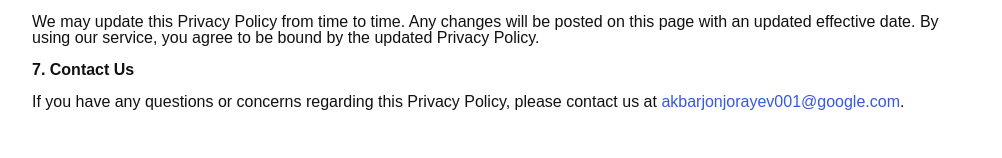
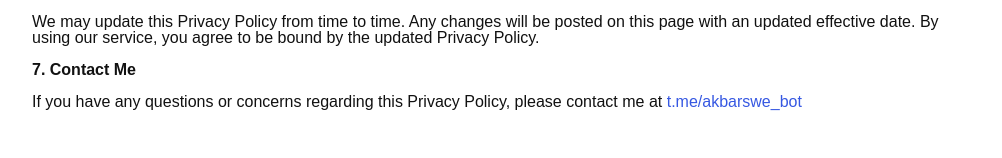
Before and after one commit to Disliko/website, a React (Create React App) app: page /privacy-policy in a window 1280 px wide. Shown: the part 605-763 px from the top of the page, without its empty margins (138-1140 px from the left). Built offline with nearby package versions, Linux system fonts and the light colour scheme.

Commit message:
email removed

```diff
--- a/src/pages/PrivacyPolicy/PrivacyPolicyContent.jsx
+++ b/src/pages/PrivacyPolicy/PrivacyPolicyContent.jsx
@@ -55,14 +55,11 @@ export default function privacyPolicyContent() {
         service, you agree to be bound by the updated Privacy Policy.
       </p>
 
-      <h2>7. Contact Us</h2>
+      <h2>7. Contact Me</h2>
       <p>
         If you have any questions or concerns regarding this Privacy Policy,
-        please contact us at{' '}
-        <a href="mailto:akbarjonjorayev001@google.com">
-          akbarjonjorayev001@google.com
-        </a>
-        .
+        please contact me at{' '}
+        <a href="https://t.me/akbarswe_bot">t.me/akbarswe_bot</a>
       </p>
     </div>
   )
```
Also changed, not shown: 1 other file (tests, documents, lock files or other folders).
